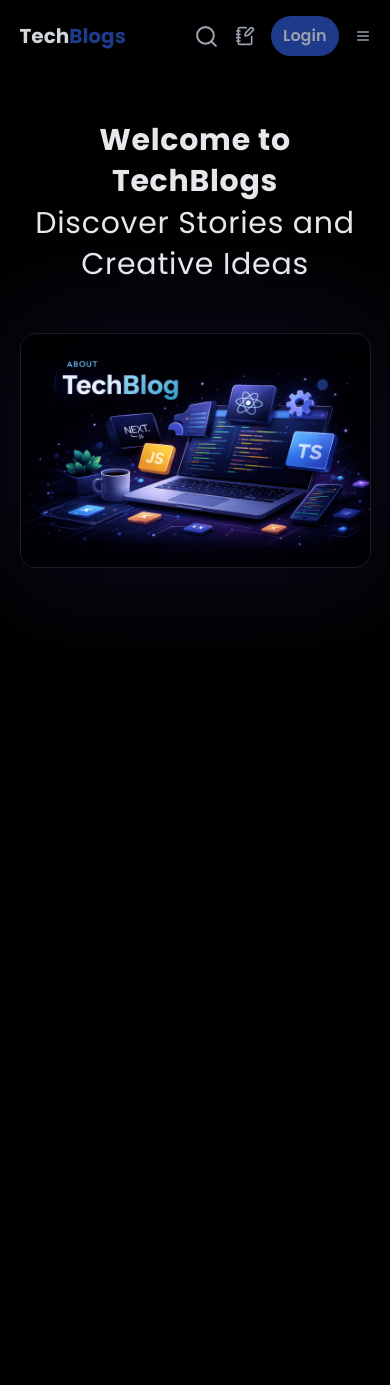
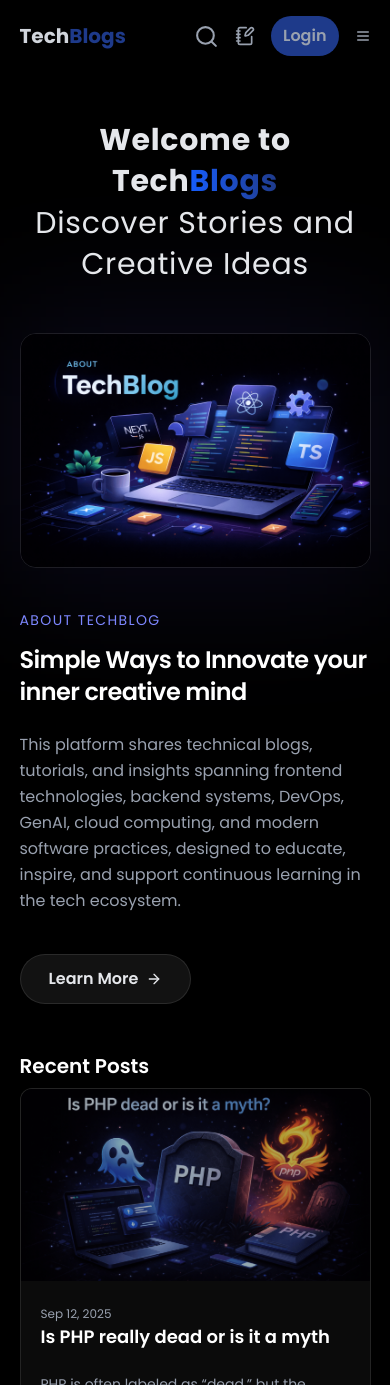
Before and after one commit to Shivam0099x/TechBlog-Website, a Next.js app: page / in a window 390 px wide. Shown: the top 1385 px of the page. Before the commit the page ends 844 px from the top, so only its background shows below. Built offline with nearby package versions, Linux system fonts and the light colour scheme.

Commit message:
Create Home Page

```diff
--- /dev/null
+++ b/src/app/about/page.tsx
@@ -0,0 +1,12 @@
+import ContainerLayout from "@/Layouts/ContainerLayout"
+
+const page = () => {
+  return (
+    <ContainerLayout>
+        <div className="">
+        </div>
+    </ContainerLayout>
+  )
+}
+
+export default page
--- a/src/app/page.tsx
+++ b/src/app/page.tsx
@@ -1,24 +1,62 @@
 import ContainerLayout from "@/Layouts/ContainerLayout";
 import Image from "next/image";
+import Link from "next/link";
+import { LuArrowRight } from "react-icons/lu";
+import RecentPosts from "@/components/home/RecentPosts";
 
 export default function Home() {
   return (
     <ContainerLayout>
       <h1 className="text-3xl lg:text-5xl xl:text-7xl text-center text-gray-200 tracking-wide leading-snug lg:leading-tight">
-        <span className="font-bold">Welcome to TechBlogs</span> <br /> Discover Stories and Creative Ideas
+        <span className="font-bold">
+          Welcome to Tech
+          <span className="bg-linear-to-r from-blue-600 to-primary bg-clip-text text-transparent">
+            Blogs
+          </span>{" "}
+        </span>{" "}
+        <br /> Discover Stories and Creative Ideas
       </h1>
       <div className="py-12 lg:py-24">
         <div className="grid grid-cols-1 lg:grid-cols-2 gap-10 lg:gap-16 items-center">
           {/* Image */}
           <div className="relative">
-            <Image src="/images/about.png" alt="About Image " width={600} height={600}
-            className="border rounded-2xl border-white/10"
+            <Image
+              src="/images/about.png"
+              alt="About Image "
+              width={600}
+              height={600}
+              className="border rounded-2xl border-white/10"
             />
             {/* glow */}
             <div className="absolute -inset-4 blur-3xl bg-indigo-500/10 -z-10"></div>
           </div>
+          {/* Content */}
+          <div className="max-w-xl">
+            <span className="text-indigo-400 tracking-widest uppercase text-sm">
+              About Techblog
+            </span>
+            <h3 className="mt-3 text-2xl lg:text-3xl xl:text-4xl font-semibold tracking-tight text-white">
+              Simple Ways to Innovate your inner creative mind
+            </h3>
+            <p className="leading-relaxed text-gray-400 mt-6">
+              This platform shares technical blogs, tutorials, and insights
+              spanning frontend technologies, backend systems, DevOps, GenAI,
+              cloud computing, and modern software practices, designed to
+              educate, inspire, and support continuous learning in the tech
+              ecosystem.
+            </p>
+            <div className="mt-10">
+              <Link
+                href="/about"
+                className="inline-flex items-center gap-2 px-7 py-3 rounded-full bg-secondary-background border border-white/10 font-semibold text-gray-200 hover:bg-white/10 transition-colors"
+              >
+                Learn More <LuArrowRight />{" "}
+              </Link>
+            </div>
+          </div>
         </div>
       </div>
+      <RecentPosts />
     </ContainerLayout>
   );
 }
--- /dev/null
+++ b/src/components/home/RecentPosts.tsx
@@ -0,0 +1,136 @@
+import Image from "next/image";
+import Link from "next/link";
+
+export const posts = [
+  {
+    id: 1,
+    title: "Is PHP really dead or is it a myth",
+    excerpt:
+      "PHP is often labeled as “dead,” but the reality tells a different story. Despite the rise of modern frameworks, PHP still powers a huge part of the web.",
+    date: "Sep 12, 2025",
+    slug: "is-php-really-dead-or-is-it-a-myth",
+    image: "/images/p1.png",
+  },
+  {
+    id: 2,
+    title: "Dark Mode Done Right in Tailwind",
+    excerpt:
+      "A practical guide to implementing dark mode using CSS variables and Tailwind, without duplicating styles or breaking accessibility.",
+    date: "Sep 5, 2025",
+    slug: "dark-mode-tailwind",
+    image: "/images/p2.png",
+  },
+  {
+    id: 3,
+    title: "Why Clean UI Matters for Blogs",
+    excerpt:
+      "Clean UI is not just about looks. It directly affects readability, user retention, and overall trust in your content.",
+    date: "Aug 28, 2025",
+    slug: "why-clean-ui-matters-for-blogs",
+    image: "/images/p3.png",
+  },
+  {
+    id: 4,
+    title: "React vs Next.js: What Should You Choose?",
+    excerpt:
+      "React and Next.js solve different problems. Understanding their strengths will help you pick the right tool for your project.",
+    date: "Aug 20, 2025",
+    slug: "react-vs-nextjs",
+    image: "/images/p4.png",
+  },
+  {
+    id: 5,
+    title: "Understanding Server Components in Next.js",
+    excerpt:
+      "Server Components change how we think about rendering. This article breaks down what they are and when to use them.",
+    date: "Aug 12, 2025",
+    slug: "server-components-nextjs",
+    image: "/images/p5.png",
+  },
+  {
+    id: 6,
+    title: "Tailwind CSS Best Practices for Large Projects",
+    excerpt:
+      "Tailwind scales well if used correctly. Learn folder structures, naming patterns, and common mistakes to avoid.",
+    date: "Aug 3, 2025",
+    slug: "tailwind-best-practices",
+    image: "/images/p1.png",
+  },
+  {
+    id: 7,
+    title: "How JavaScript Closures Actually Work",
+    excerpt:
+      "Closures are one of the most confusing JS concepts. This article explains them with simple examples and visuals.",
+    date: "Jul 26, 2025",
+    slug: "javascript-closures-explained",
+    image: "/images/p2.png",
+  },
+  {
+    id: 8,
+    title: "Building a Blog with Next.js App Router",
+    excerpt:
+      "A step-by-step guide to building a modern blog using the Next.js App Router, layouts, and metadata API.",
+    date: "Jul 18, 2025",
+    slug: "blog-with-nextjs-app-router",
+    image: "/images/p3.png",
+  },
+  {
+    id: 9,
+    title: "SEO Basics Every Developer Should Know",
+    excerpt:
+      "SEO isn’t just for marketers. Developers play a huge role in performance, accessibility, and search ranking. just for marketers. Developers play a huge role in performance, accessibility, and search ranking. just for marketers. Developers play a huge role in performance, accessibility, and search ranking.",
+    date: "Jul 10, 2025",
+    slug: "seo-basics-for-developers",
+    image: "/images/p4.png",
+  },
+  {
+    id: 10,
+    title: "Common Mistakes Developers Make in Production",
+    excerpt:
+      "From environment variables to logging, these small mistakes can cause big problems in production apps.",
+    date: "Jul 1, 2025",
+    slug: "common-production-mistakes",
+    image: "/images/p5.png",
+  },
+];
+
+const RecentPosts = () => {
+  return (
+    <div className="space-y-2 mb-10 ">
+      <h2 className="text-white text-xl md:text-3xl sm:2xl font-semibold">
+        Recent Posts
+      </h2>
+      {/*  */}
+      <div className="grid grid-cols-1 md:grid-cols-2 lg:grid-cols-3 gap-6">
+        {posts.map((post) => (
+          <div
+            key={post.id}
+            className="group rounded-xl overflow-hidden bg-[#0B0B0B] border border-white/10 transition-all duration-300 hover:transition-y-1 hover:bg-white/20"
+          >
+            {/* imageee */}
+            <div className="relative h-48 w-full overflow-hidden">
+              <Image
+                src={post.image}
+                alt={post.title}
+                // height={500}
+                // width={500}
+                className="object-cover transition-transform duration-500 group-hover:scale-105 "
+                fill
+              />
+              <div className="absolute inset-0 bg-black/30" />
+            </div>
+            {/* Content  */}
+            <div className="space-y-6 p-5">
+              <time className="text-xs text-gray-400">{post.date}</time>
+              <h3 className="text-lg font-semibold text-white leading-snug group-hover:text-indigo-400 transition-colors">{post.title}</h3>
+              <p className="text-sm text-gray-400 line-clamp-3 leading-relaxed">{post.excerpt}</p>
+              <Link href={`/articles/${post.slug}`} className="inline-block text-sm hover:underline font-medium text-indigo-400" >Read Article → </Link>
+            </div>
+          </div>
+        ))}
+      </div>
+    </div>
+  );
+};
+
+export default RecentPosts;
```
